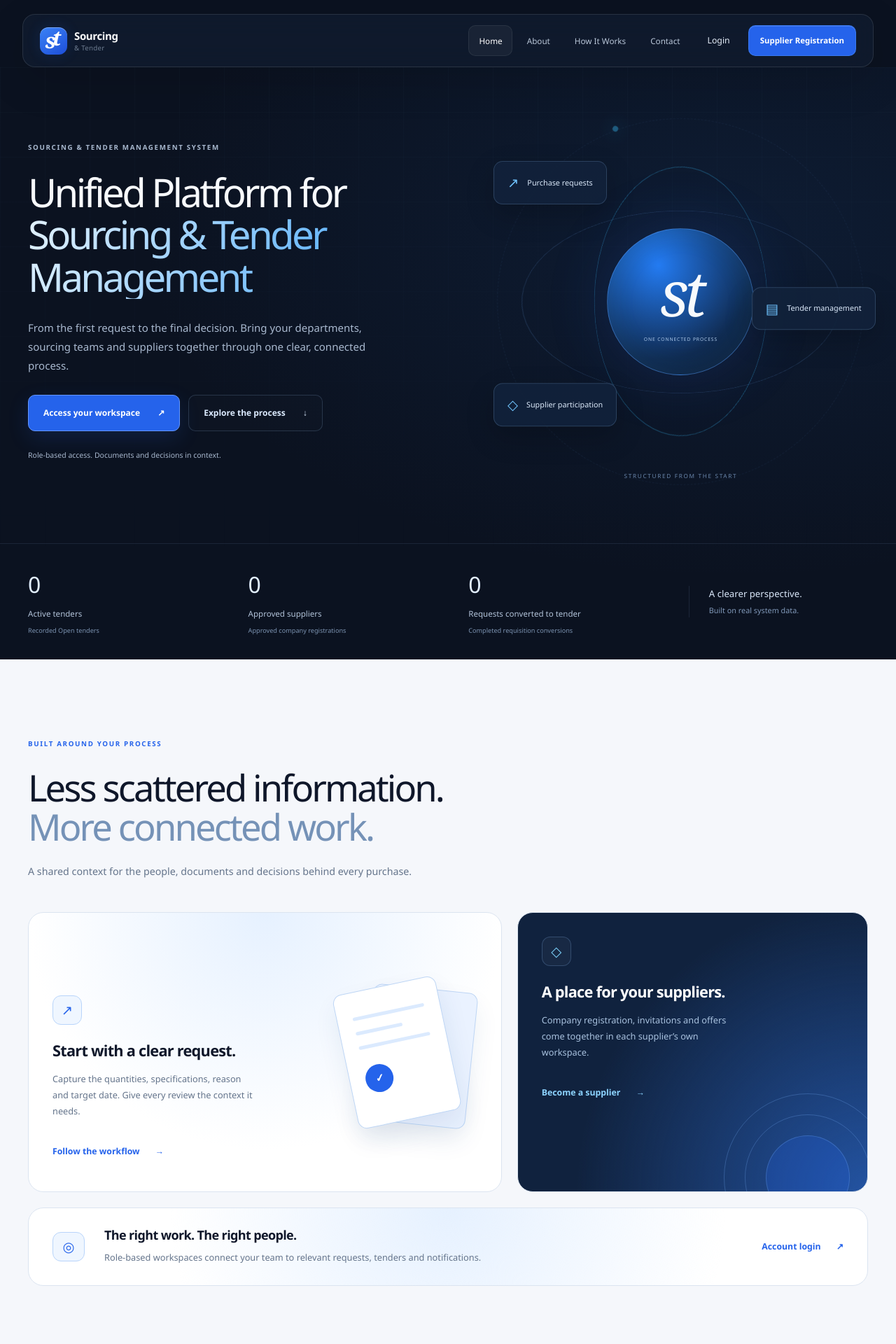
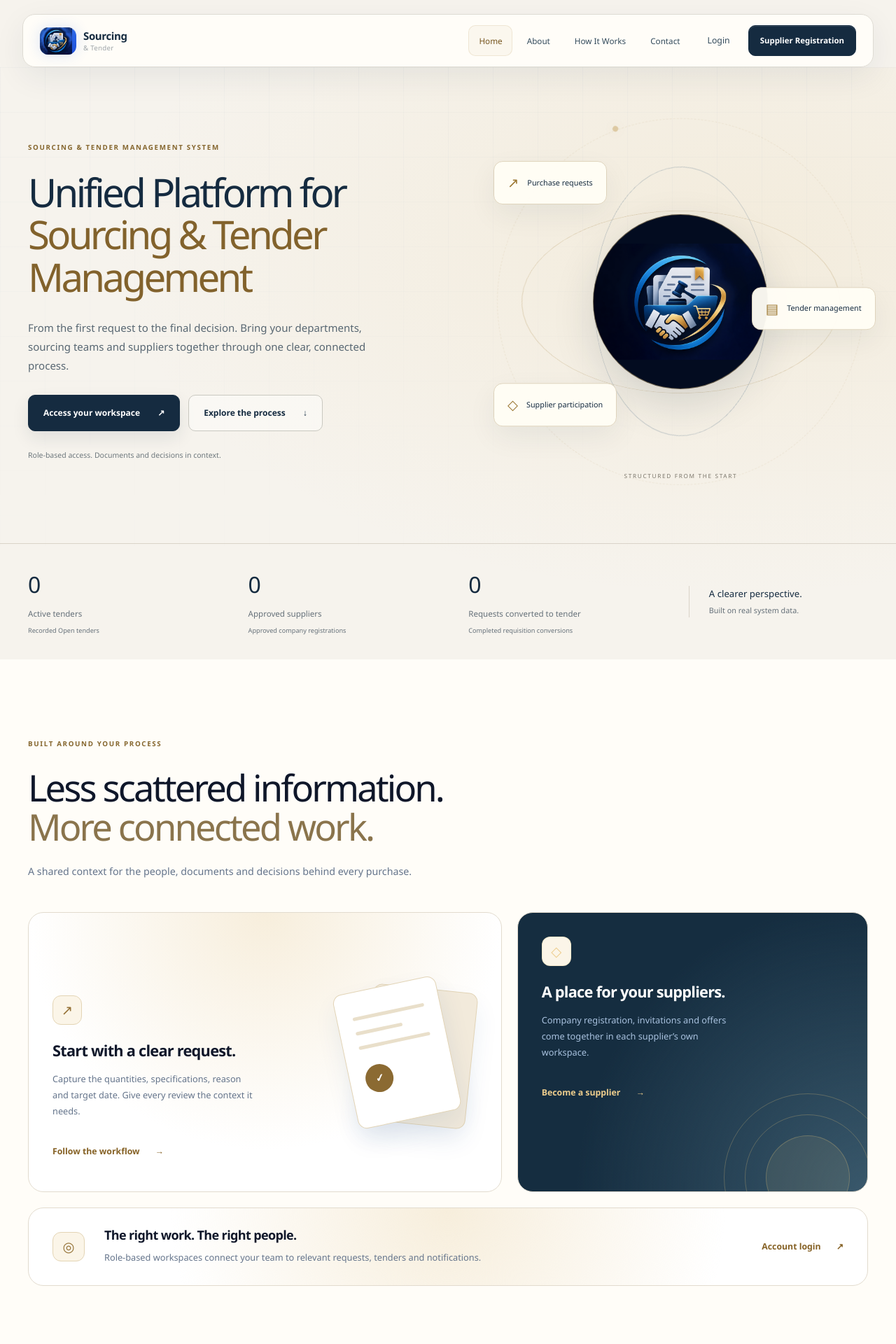
Before and after one commit to M-Khasawneh/STMS, an ASP.NET Core app: page / in a window 1280 px wide. Shown: the top 1920 px of the page at 70% size. Run offline with ASP.NET Core 8, Linux system fonts and the light colour scheme.

Commit message:
Adopt supplied STMS logo and warm ivory navy gold identity

```diff
--- a/src/SourcingTenderManagementSystem.Web/Views/Account/Login.cshtml
+++ b/src/SourcingTenderManagementSystem.Web/Views/Account/Login.cshtml
@@ -1,6 +1,6 @@
 @model SourcingTenderManagementSystem.Web.Models.Account.LoginViewModel
 @{ ViewData["Title"] = "Account login"; }
-<div class="login-composition"><aside class="login-story" aria-hidden="true"><div class="eyebrow">SOURCING &amp; TENDER</div><h2>A clearer<br />perspective.</h2><div class="orbital-art"><div class="orbit orbit-one"></div><div class="orbit orbit-two"></div><div class="orbit orbit-three"></div><span class="orbit-core">st<span>WORKSPACE</span></span><i></i></div><div class="story-foot"><span>Connected by purpose.</span><span>01 / ST</span></div></aside><div class="login-form-wrap">
+<div class="login-composition"><aside class="login-story" aria-hidden="true"><div class="eyebrow">SOURCING &amp; TENDER</div><h2>A clearer<br />perspective.</h2><div class="orbital-art"><div class="orbit orbit-one"></div><div class="orbit orbit-two"></div><div class="orbit orbit-three"></div><span class="orbit-core login-brand-logo"><img src="~/images/brand/stms-logo.png" asp-append-version="true" alt="" width="180" height="180" /></span><i></i></div><div class="story-foot"><span>Connected by purpose.</span><span>01 / ST</span></div></aside><div class="login-form-wrap">
     <section class="login-panel" aria-labelledby="login-title">
         <div class="eyebrow">YOUR WORKSPACE AWAITS</div><h1 id="login-title">Account login</h1>
         <p>Employees use an administrator-provided account. Suppliers can sign in after their company application is approved.</p>
--- a/src/SourcingTenderManagementSystem.Web/Views/Home/Index.cshtml
+++ b/src/SourcingTenderManagementSystem.Web/Views/Home/Index.cshtml
@@ -25,7 +25,7 @@
             </div>
             <div class="lp-visual" data-enter role="img" aria-label="Illustration of a connected sourcing process linking requests, tenders and suppliers.">
                 <div class="lp-orbit lp-orbit-one"></div><div class="lp-orbit lp-orbit-two"></div><div class="lp-orbit lp-orbit-three"></div>
-                <div class="lp-orbit-center"><span>st</span><small>ONE CONNECTED PROCESS</small></div>
+                <div class="lp-orbit-center lp-logo-center"><img src="~/images/brand/stms-logo.png" asp-append-version="true" alt="" width="250" height="250" fetchpriority="high" /></div>
                 <div class="lp-orbit-label lp-label-request"><span aria-hidden="true">↗</span> Purchase requests</div>
                 <div class="lp-orbit-label lp-label-tender"><span aria-hidden="true">▤</span> Tender management</div>
                 <div class="lp-orbit-label lp-label-supplier"><span aria-hidden="true">◇</span> Supplier participation</div>
--- a/src/SourcingTenderManagementSystem.Web/Views/Shared/_Layout.cshtml
+++ b/src/SourcingTenderManagementSystem.Web/Views/Shared/_Layout.cshtml
@@ -27,13 +27,14 @@
     @await RenderSectionAsync("Styles", required: false)
     @if (authenticated) { <link rel="stylesheet" href="~/css/admin-shell.css" asp-append-version="true" /> }
     <link rel="stylesheet" href="~/css/experience.css" asp-append-version="true" />
+    <link rel="stylesheet" href="~/css/brand-identity.css" asp-append-version="true" />
 </head>
 <body class="@(ViewData["PremiumLanding"] is true ? "premium-landing" : "") @(authenticated ? "workspace workspace-theme" : "public-shell") @(publicWebsite ? "stms-home" : "") @(controller == "Account" && action == "Login" ? "account-login-page" : "") @(adminWorkspace ? "admin-workspace" : "") @(adminDashboard ? "admin-dashboard-page" : "")" data-workspace-controller="@controller" data-workspace-action="@action">
     <a class="skip-link" href="#main-content">Skip to content</a>
     @if (authenticated)
     {
         <aside class="sidebar" id="workspace-navigation" aria-label="Workspace navigation">
-            <a class="brand" asp-controller="Workspace" asp-action="Index"><span class="brand-mark" aria-hidden="true">s<span>t</span></span><span>Sourcing<span class="brand-sub">&amp; Tender</span></span></a>
+            <a class="brand" asp-controller="Workspace" asp-action="Index"><span class="brand-mark brand-logo"><img src="~/images/brand/stms-logo.png" asp-append-version="true" alt="" width="52" height="52" /></span><span>Sourcing<span class="brand-sub">&amp; Tender</span></span></a>
             <div class="nav-label">WORKSPACE</div>
             <nav class="side-links" aria-label="Main navigation">
                 <a class="side-link @(controller == "Workspace" ? "active" : "")" aria-current="@(controller == "Workspace" ? "page" : null)" asp-controller="Workspace" asp-action="Index"><svg class="nav-icon" aria-hidden="true" viewBox="0 0 24 24" fill="none" stroke="currentColor" stroke-width="1.5" stroke-linecap="round" stroke-linejoin="round"><path d="M3 10 12 3l9 7v11h-6v-7H9v7H3Z"/></svg>Dashboard</a>
@@ -72,7 +73,7 @@
             }
             else
             {
-                <a class="brand public-brand" asp-controller="Home" asp-action="Index"><span class="brand-mark" aria-hidden="true">s<span>t</span></span><span>Sourcing<span class="brand-sub">&amp; Tender</span></span></a>
+                <a class="brand public-brand" asp-controller="Home" asp-action="Index"><span class="brand-mark brand-logo"><img src="~/images/brand/stms-logo.png" asp-append-version="true" alt="" width="52" height="52" /></span><span>Sourcing<span class="brand-sub">&amp; Tender</span></span></a>
                 @if (publicWebsite)
                 {
                     <button class="home-menu-toggle" type="button" aria-controls="home-navigation" aria-expanded="false" hidden>Menu <span aria-hidden="true">&#9776;</span></button>
@@ -97,7 +98,7 @@
         @if (ViewData["PremiumLanding"] is true)
         {
             <footer class="landing-footer">
-                <div><a asp-controller="Home" asp-action="Index" class="landing-footer-brand">STMS</a><p>Sourcing &amp; Tender Management System</p><p>A connected process, from request to decision.</p></div>
+                <div><a asp-controller="Home" asp-action="Index" class="landing-footer-brand"><img src="~/images/brand/stms-logo.png" asp-append-version="true" alt="" width="64" height="64" /> STMS</a><p>Sourcing &amp; Tender Management System</p><p>A connected process, from request to decision.</p></div>
                 <nav aria-label="Footer platform navigation"><h2>Platform</h2><a asp-controller="Home" asp-action="About">About</a><a href="#how-it-works">How It Works</a><a asp-controller="Home" asp-action="Contact">Contact</a></nav>
                 <nav aria-label="Footer account navigation"><h2>Your workspace</h2><a asp-controller="Account" asp-action="Login">Login</a><a asp-controller="Suppliers" asp-action="Register">Supplier Registration</a><a asp-controller="Home" asp-action="Privacy">Privacy</a></nav>
                 <div class="landing-footer-bottom"><span>&copy; 2026 Sourcing &amp; Tender</span><a href="#home">Back to top ↑</a></div>
--- /dev/null
+++ b/src/SourcingTenderManagementSystem.Web/wwwroot/css/brand-identity.css
@@ -0,0 +1,148 @@
+/* Shared brand identity derived from the supplied STMS logo. */
+:root {
+    --brand-ink: #152b40;
+    --brand-gold: #a4792b;
+    --brand-gold-light: #e7c57e;
+    --brand-canvas: #f6f3ed;
+    --brand-muted: #626e77;
+    --brand-border: #dedbd3;
+}
+.brand-logo.brand-mark {
+    background: #030c20;
+    width: 52px;
+    height: 52px;
+    flex: 0 0 52px;
+    border-radius: 14px;
+    overflow: hidden;
+    box-shadow: none;
+}
+.brand-logo img, .landing-footer-brand img, .login-brand-logo img {
+    display: block;
+    width: 100%;
+    height: 100%;
+    object-fit: cover;
+}
+.landing-footer-brand { display: inline-flex; align-items: center; gap: 14px; }
+.landing-footer-brand img { width: 64px; height: 64px; border-radius: 14px; }
+.login-brand-logo { overflow: hidden; }
+.public-shell:not(.stms-home), .account-login-page { background: var(--brand-canvas); }
+.public-shell .btn-primary, .workspace-theme .btn-primary {
+    background: var(--brand-ink);
+    border-color: var(--brand-ink);
+    color: #fff;
+}
+.public-shell .btn-primary:hover, .workspace-theme .btn-primary:hover {
+    background: #24465f;
+    border-color: #24465f;
+}
+.workspace-theme { background: var(--brand-canvas); }
+.workspace-theme .app-frame { background: var(--brand-canvas); }
+.workspace-theme .sidebar { background: #112639; }
+.workspace-theme .topbar { background: #fffdf8; border-color: var(--brand-border); }
+.workspace-theme .side-link.active {
+    background: #e7c57e16;
+    border-color: #e7c57e40;
+    color: #ffe2a5;
+    box-shadow: inset 3px 0 var(--brand-gold-light);
+}
+.workspace-theme .side-link.active::after { background: var(--brand-gold-light); }
+.workspace-theme .side-link:hover { background: #ffffff0c; }
+.workspace-theme .eyebrow { color: #83642e; }
+.workspace-theme .form-control:focus, .workspace-theme .form-select:focus {
+    border-color: #a58a54;
+    box-shadow: 0 0 0 3px #a4792b18;
+}
+.workspace-theme .workspace-notification-bell,
+.workspace-theme .admin-header-identity > span { color: #775c2e; background: #fbf7ec; border-color: #e5dac1; }
+.account-login-page .login-story { background: radial-gradient(ellipse at 80% 70%, #355267, transparent 65%), #112639; }
+.account-login-page .login-composition { border-color: var(--brand-border); }
+.account-login-page .login-registration-button { background: #f8f0df; color: #695126; border-color: #dfcda6; }
+.account-login-page .login-registration-button:hover { background: #f0e3c9; }
+.account-login-page .public-nav .registration-link { background: var(--brand-ink); border-color: var(--brand-ink); }
+
+/* Public homepage uses warm light surfaces with navy and gold anchors. */
+body.premium-landing, .premium-landing .app-frame { background: var(--brand-canvas); color: var(--brand-ink); }
+.premium-landing.public-shell .topbar,
+.premium-landing.public-shell.home-is-scrolled .topbar {
+    background: #fffdf8f5;
+    border-color: var(--brand-border);
+    box-shadow: 0 14px 45px #152b4012;
+}
+.premium-landing .public-brand, .premium-landing .public-nav > a { color: var(--brand-ink); }
+.premium-landing .public-brand .brand-sub { color: #647078; }
+.premium-landing .landing-navigation::before { background: #152b4009; border-color: #152b4012; }
+.premium-landing .landing-navigation > a.is-current { color: #77561f; }
+.premium-landing.stms-home .landing-navigation > a:not(.registration-link) { color: #334b5c; }
+.premium-landing.stms-home .landing-navigation > a.is-current { color: #77561f; }
+.premium-landing.stms-home .landing-navigation > a:hover { color: #77561f; background: #a4792b0c; }
+.premium-landing.stms-home .landing-navigation.nav-indicator-ready::before { background: #a4792b0c; border-color: #a4792b24; }
+.premium-landing.stms-home .landing-navigation > a.registration-link:hover { background: #24465f; color: #fff; }
+.premium-landing .landing-navigation > a.registration-link { background: var(--brand-ink); border-color: var(--brand-ink); color: #fff; }
+.premium-landing .home-menu-toggle { color: var(--brand-ink); border-color: #d6d1c6; background: #f3eee4; }
+.premium-landing .lp-hero { background: radial-gradient(ellipse at 82% 30%, #e1c17a26, transparent 60%); }
+.premium-landing .lp-hero h1 span { background: none; -webkit-text-fill-color: currentColor; color: #82622c; }
+.premium-landing .lp-kicker { color: #85662e; }
+.premium-landing .lp-lead { color: #586772; }
+.premium-landing .lp-hero-note { color: #6d777c; }
+.premium-landing .lp-button-primary { background: var(--brand-ink); border-color: var(--brand-ink); box-shadow: 0 10px 25px #152b4018; }
+.premium-landing .lp-button-primary:hover { background: #24465f; box-shadow: 0 15px 35px #152b4028; }
+.premium-landing .lp-button-outline { color: var(--brand-ink); border-color: #c9c8c0; background: #ffffff65; }
+.premium-landing .lp-button-outline:hover { color: var(--brand-ink); background: #fffdf7; }
+.premium-landing .lp-orbit { border-color: #a4803b46; }
+.premium-landing .lp-orbit-two { border-color: #54738b55; }
+.premium-landing .lp-orbit-three::after { background: #bc9141; box-shadow: 0 0 20px #bc914155; }
+.premium-landing .lp-logo-center { width: 250px; height: 250px; overflow: hidden; border-radius: 50%; background: #030c20; border-color: #e7c57e70; box-shadow: 0 20px 60px #152b4025; }
+.lp-logo-center img { width: 100%; height: 100%; object-fit: cover; }
+.premium-landing .lp-orbit-label { background: #fffdf5f5; border-color: #ded3bc; color: var(--brand-ink); box-shadow: 0 15px 40px #152b4010; }
+.premium-landing .lp-orbit-label > span { color: #9a752f; }
+.premium-landing .lp-visual-caption { color: #7d786d; }
+.premium-landing .lp-metrics { border-color: #d9d3c8; }
+.premium-landing .lp-metrics strong { color: var(--brand-ink); }
+.premium-landing .lp-metrics span, .premium-landing .lp-metrics small { color: #657079; }
+.premium-landing .lp-metrics > p { color: var(--brand-ink); border-color: #d9d3c8; }
+.premium-landing .lp-capabilities, .premium-landing .lp-cta { background: #fffdf8; }
+.premium-landing h2 > span { color: #8a744c; }
+.premium-landing .lp-feature { border-color: #e2dbce; background: radial-gradient(circle at var(--card-x,50%) var(--card-y,0%), #f7eedc, transparent 65%), #fff; }
+.premium-landing .lp-feature:hover, .premium-landing .lp-feature:focus-within { border-color: #c5ab76; box-shadow: 0 20px 55px -30px #7b5e2b45; }
+.premium-landing .lp-feature-blue { background: radial-gradient(circle at 100% 100%, #39586b, transparent 65%), #152d40; }
+.premium-landing .lp-feature a, .premium-landing .lp-text-link { color: #866226; }
+.premium-landing .lp-feature-blue a { color: #edcd8d; }
+.premium-landing .lp-icon { color: #937034; background: #fbf5e8; border-color: #e3d4b4; }
+.premium-landing .lp-feature-blue .lp-icon { color: #edcd8d; border-color: #e7c57e44; }
+.premium-landing .lp-paper { border-color: #e2d4b6; }
+.premium-landing .lp-paper i { background: #e9dfca; }
+.premium-landing .lp-paper b { background: #8b6a32; }
+.premium-landing .lp-paper-back { background: #f2eadb; }
+.premium-landing .lp-mini-orbits i { border-color: #e7c57e44; }
+.premium-landing .lp-mini-orbits i:nth-child(3) { background: #e7c57e18; }
+.premium-landing .lp-workflow { background: #142a3c; color: #f8f5ed; }
+.premium-landing .lp-workflow h2 > span { color: #e2c385; }
+.premium-landing .lp-workflow .lp-kicker { color: #e2c385; }
+.premium-landing .lp-steps li.is-current h3, .premium-landing .lp-steps li.is-current .lp-step-marker { color: #edcd8d; }
+.premium-landing .lp-workflow-meter b { background: #e2c385; }
+.premium-landing .lp-workflow-meter span { color: #e9d4aa; }
+.premium-landing .lp-about { background: #f4f0e7; }
+.premium-landing .lp-about-art { background: #eae4d7; border-color: #dcd2be; }
+.premium-landing .lp-about-art em { color: #866226; }
+.premium-landing .lp-about-art i { border-color: #c9b88e; box-shadow: 0 0 0 40px #e1d6bd,0 0 0 41px #c9b88e,0 0 0 80px #e9e0cf,0 0 0 81px #c9b88e; }
+.premium-landing .lp-cta-panel { background: #172f42; border-color: #6a6249; }
+.premium-landing .lp-cta-panel::before { background: conic-gradient(from 90deg,transparent,#d8b66d28,transparent,#47647733,transparent); }
+.premium-landing .lp-cta-panel .lp-kicker { color: #e2c385; }
+.premium-landing .lp-cta-panel h2 > span { color: #edcd8d; }
+.premium-landing .lp-sling-cta { color: #193145; background: #f4dfac; }
+.premium-landing .lp-sling-cta > span { background: #193145; color: #f4dfac; }
+.premium-landing .lp-contact { background: #f6f3ed; }
+.premium-landing .lp-contact p:last-child { color: #626e77; }
+.premium-landing .landing-footer { background: #f6f3ed; color: #626e77; border-color: #d9d3c8; }
+.premium-landing .landing-footer-brand, .premium-landing .landing-footer h2 { color: var(--brand-ink); }
+.premium-landing .landing-footer nav a, .premium-landing .landing-footer-bottom a { color: #626e77; }
+.premium-landing .landing-footer nav a:hover { color: #866226; }
+.premium-landing .landing-footer-bottom { border-color: #d9d3c8; }
+.premium-landing a:focus-visible { outline-color: #937034; }
+@media (max-width: 850px) {
+    .premium-landing.home-nav-ready .landing-navigation { background: #fffdf8; border-color: #dedbd3; }
+}
+@media (max-width: 600px) {
+    .brand-logo.brand-mark { width: 44px; height: 44px; flex-basis: 44px; }
+    .premium-landing .lp-logo-center { width: 180px; height: 180px; }
+}
```
Also changed, not shown: tests/admin-shell-browser.cjs (+1 -1 lines), src/SourcingTenderManagementSystem.Web/wwwroot/images/brand/stms-logo.png (added).
